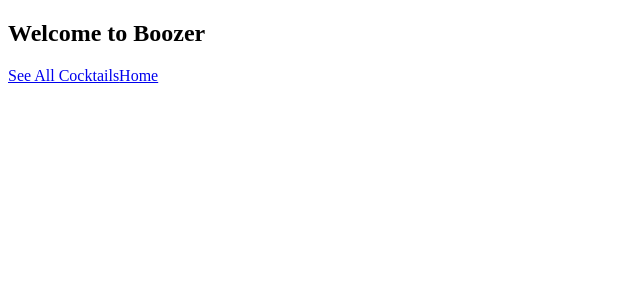
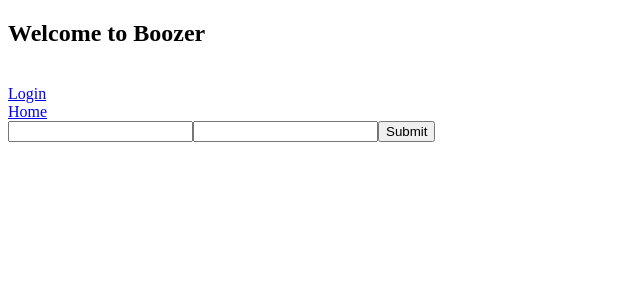
Before and after one commit to learn-co-students/boozer-auth-web-040317, a React (Create React App) app: page /login in a window 1280 px wide. Shown: the top 300 px of the page, without its empty margins (0-640 px from the left). Built offline with nearby package versions, Linux system fonts and the light colour scheme.

Commit message:
make it work

```diff
--- /dev/null
+++ b/src/adapters/index.js
@@ -0,0 +1,27 @@
+const baseUrl = `http://localhost:3000/api/v1`
+
+const headers = () => {
+  return {
+    'content-type': 'application/json',
+    'accept': 'application/json',
+    'Authorization': localStorage.getItem('jwt')
+  }
+}
+
+export class AuthAdapter {
+  static login(loginParams){
+    return fetch(
+      `${baseUrl}/auth`,
+      {
+        method: 'post',
+        headers: headers(),
+        body: JSON.stringify(loginParams)
+      })
+      .then(res => res.json())
+  }
+
+  static currentUser(){
+    return fetch(`${baseUrl}/current_user`, {headers: headers()})
+      .then(res => res.json())
+  }
+}
--- a/src/components/App.js
+++ b/src/components/App.js
@@ -1,16 +1,75 @@
 import React, { Component } from 'react';
 import { Route, Link } from 'react-router-dom'
+import { AuthAdapter } from '../adapters'
+import LoginForm from './LoginForm'
 
 import CocktailsPageContainer from '../containers/CocktailsPageContainer'
 
 class App extends Component {
+  constructor(){
+    super()
+    this.state = {
+      auth: {
+        isLoggedIn: false,
+        loggedInUser: {}
+      }
+    }
+    this.login = this.login.bind(this)
+    this.logout = this.logout.bind(this)
+  }
+
+  componentDidMount(){
+    if (localStorage.getItem('jwt')){
+      AuthAdapter.currentUser()
+        .then(user => {
+          if (!user.error){
+            this.setState({
+              auth: {
+                isLoggedIn: true,
+                user: user
+              }
+            })
+          }
+        })
+    }
+  }
+
+  login(loginParams){
+    AuthAdapter.login(loginParams)
+      .then(user => {
+        if (!user.error) {
+          this.setState({
+            auth: {
+              isLoggedIn: true,
+              user: user
+            }
+          })
+          localStorage.setItem('jwt', user.jwt)
+        }
+      })
+  }
+
+  logout(routerProps){
+    localStorage.clear()
+    routerProps.history.push('/')
+    this.setState({
+      auth: {
+        isLoggedIn: false,
+        user: {}
+      }
+    })
+  }
+
   render() {
     return (
       <div className="App">
         <div className="App-header">
           <h2>Welcome to Boozer</h2>
-          <Link to='/cocktails'>See All Cocktails</Link>
-          <Link to='/'>Home</Link>
+          {this.state.auth.isLoggedIn ? <Link to='/cocktails'>See All Cocktails</Link> : null}<br />
+          {this.state.auth.isLoggedIn ? <Link to='/logout'>Logout</Link> : <Link to='/login'>Login</Link>}<br />
+          <Link to='/'>Home</Link><br/>
+          <Route path='/login' render={() => <LoginForm onSubmit={this.login} />} />
+          <Route path='/logout' render={(routerProps) => <div>{this.logout(routerProps)}</div> } />
         </div>
         <Route path="/cocktails" component={CocktailsPageContainer} />
       </div>
--- /dev/null
+++ b/src/components/LoginForm.js
@@ -0,0 +1,39 @@
+import React, { Component } from 'react'
+
+export default class LoginForm extends Component {
+  constructor(){
+    super()
+    this.state = {
+      username: '',
+      password: ''
+    }
+    this.handleSubmit = this.handleSubmit.bind(this)
+    this.handleChange = this.handleChange.bind(this)
+  }
+
+  handleChange(e){
+    this.setState({
+      [e.target.name]: e.target.value
+    })
+  }
+
+  handleSubmit(e){
+    e.preventDefault()
+    this.props.onSubmit(this.state)
+    this.setState({
+      username: '',
+      password: ''
+    })
+  }
+
+
+  render(){
+    return(
+      <form onSubmit={this.handleSubmit}>
+        <input type="text" name="username" value={this.state.username} onChange={this.handleChange} />
+        <input type="password" name="password" value={this.state.password} onChange={this.handleChange} />
+        <input type="submit" />
+      </form>
+    )
+  }
+}
--- a/src/containers/CocktailsPageContainer.js
+++ b/src/containers/CocktailsPageContainer.js
@@ -1,6 +1,8 @@
 import React, { Component } from 'react'
 
 import CocktailsPage from '../components/CocktailsPage'
+
+import withAuth from '../hocs/withAuth'
 
 class CocktailsPageContainer extends Component {
 
@@ -24,4 +26,4 @@ class CocktailsPageContainer extends Component {
   }
 }
 
-export default CocktailsPageContainer
+export default withAuth(CocktailsPageContainer)
--- /dev/null
+++ b/src/hocs/withAuth.js
@@ -0,0 +1,28 @@
+import React, { Component } from 'react'
+import { AuthAdapter } from '../adapters'
+import { withRouter } from 'react-router-dom'
+
+export default function withAuth(WrappedComponent){
+  class withAuth extends Component {
+    constructor(){
+      super()
+      this.token = localStorage.getItem('jwt')
+    }
+    componentDidMount(){
+      if(!this.token) {
+        this.props.history.push('/login')
+      } else {
+        AuthAdapter.currentUser()
+          .then(user => {
+            if (!!user && user.error) {
+              this.props.history.push('/login')
+            }
+          })
+      }
+    }
+    render(){
+      return <WrappedComponent {...this.props} />
+    }
+  }
+  return withRouter(withAuth)
+}
```
Also changed, not shown: 1 other file (tests, documents, lock files or other folders).
